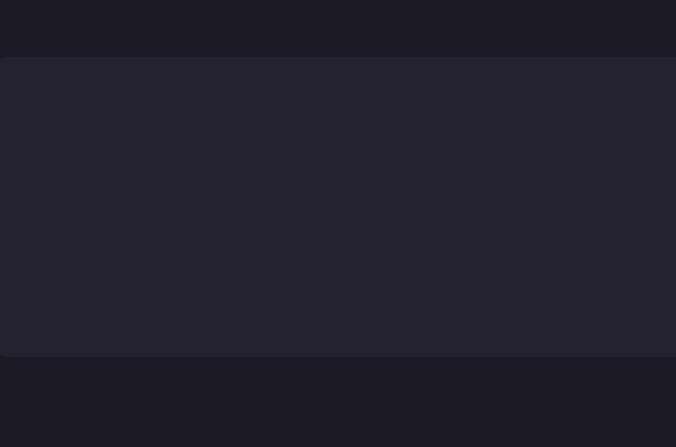
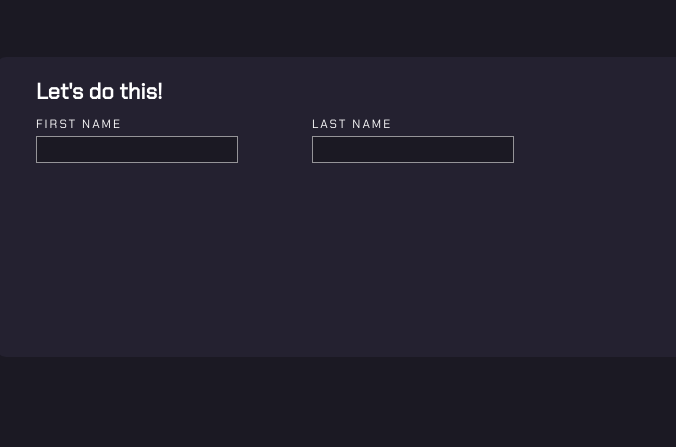
Before and after one commit to SiddharthB70/Sign-Up-Form, a plain HTML site: page index.html in a window 1280 px wide. Shown: the part 169-616 px from the top of the page, 604-1280 px from the left. Drawn offline with Linux system fonts and the light colour scheme.

Commit message:
Form Container and layout

```diff
--- a/index.html
+++ b/index.html
@@ -12,11 +12,27 @@
 </head>
 <body>
     <div class="background"></div>
-    <div class="form-box">
+    <div class="right-container">
         <p>This is not a real online service! You know you need something like this in your life to help you realize your deepest dreams. Sign up <em>now</em> to get started.
         <br><br>
         You <em>know</em> you want to.</p>
-        <div class="form-container"></div>
+        <div class="form-box">
+            <div class="form-container">
+                <form action="#">
+                    <h1>Let's do this!</h1>
+                    <div class="form-row">
+                        <p>
+                            <label for="first-name">FIRST NAME</label>
+                            <input id="first-name" name="first-name">
+                        </p>
+                        <p class="right">
+                            <label for="last-name">LAST NAME</label>
+                            <input id="last-name" name="last-name">
+                        </p>
+                    </div>
+                </form>
+            </div>
+        </div>
     </div>
 </body>
 </html>
--- a/stylesheet/stylesheet.css
+++ b/stylesheet/stylesheet.css
@@ -21,22 +21,70 @@ body{
     height: max(600px,100vh);
 }
 
-.form-box{
+.right-container{
     flex: 0 0 max(100%,800px);
     height: 700px;
     align-self: center;
     box-sizing: border-box;
 }
 
-.form-box p{
+.right-container p{
     width: 800px;
     margin: 0 40px;
     font-size: 22px;
 }
 
-.form-box .form-container{
+.right-container .form-box{
     height: 300px;
     margin-top: 60px;
     background-color: #242130;
     border-radius: 10px;
 }
+
+.right-container .form-box .form-container{
+    width: 800px;
+    height: 100%;
+    padding: 20px 40px;
+}
+
+.form-container h1{
+    font-size: 22px;
+}
+
+.form-container p{
+    display: inline-block;
+    width: max-content;
+    padding: 0px;
+    margin: 0px;
+}
+
+.form-container p label{
+    display: block;
+    font-size: 12px;
+    letter-spacing: 2px;
+    margin-top: 10px;
+}
+
+.form-container input{
+    appearance: none;
+    background-color: #1b1923;
+    border-color: rgba(255, 255, 255, 0.534);
+    border-style: ridge;
+    border-width: 1px;
+    color: inherit;
+    font-family: inherit;
+    font-size: 15px;
+    width: 200px;
+    height: 25px;
+}
+
+.form-container input:focus{
+    appearance: none;
+    border-color: white;
+    box-shadow: 3px 2px 5px 2px rgba(255, 255, 255, 0.338);
+    outline: none;
+}
+
+.form-container p.right{
+    margin-left: 70px;
+}
```
